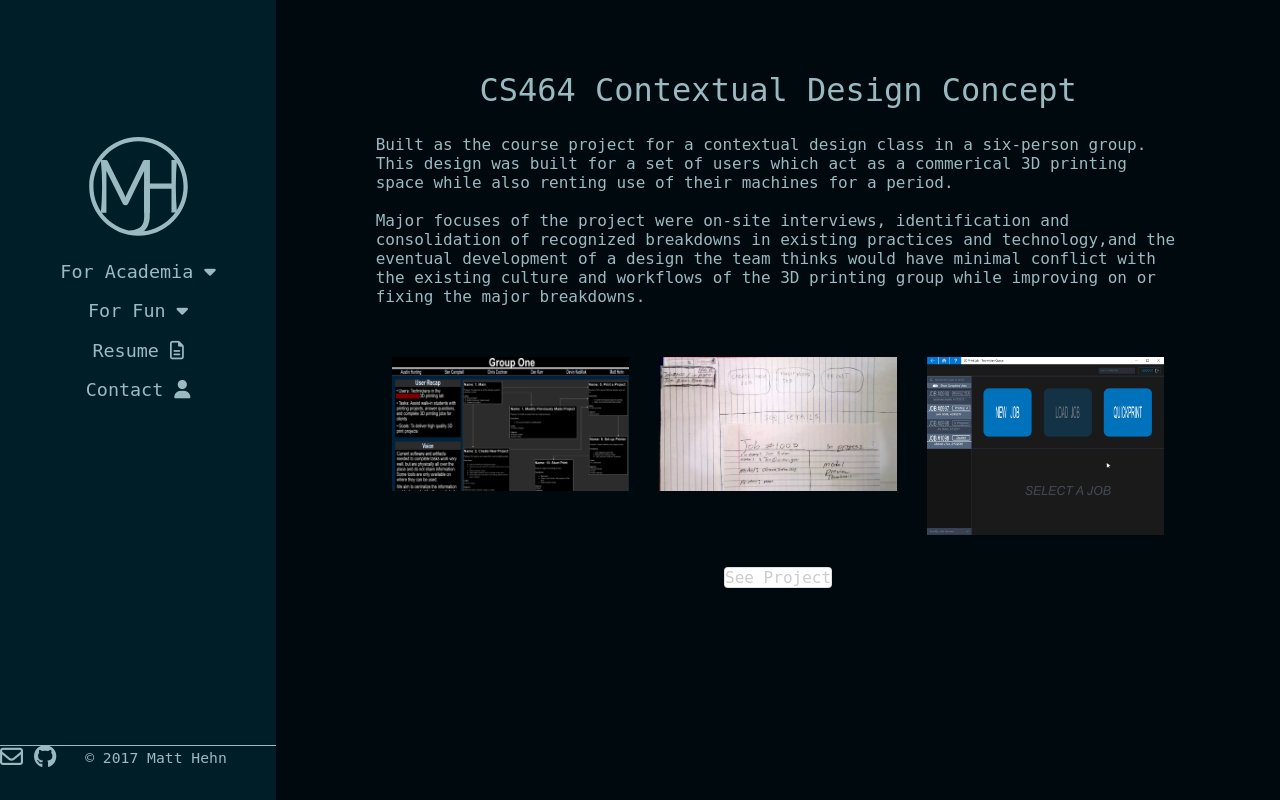
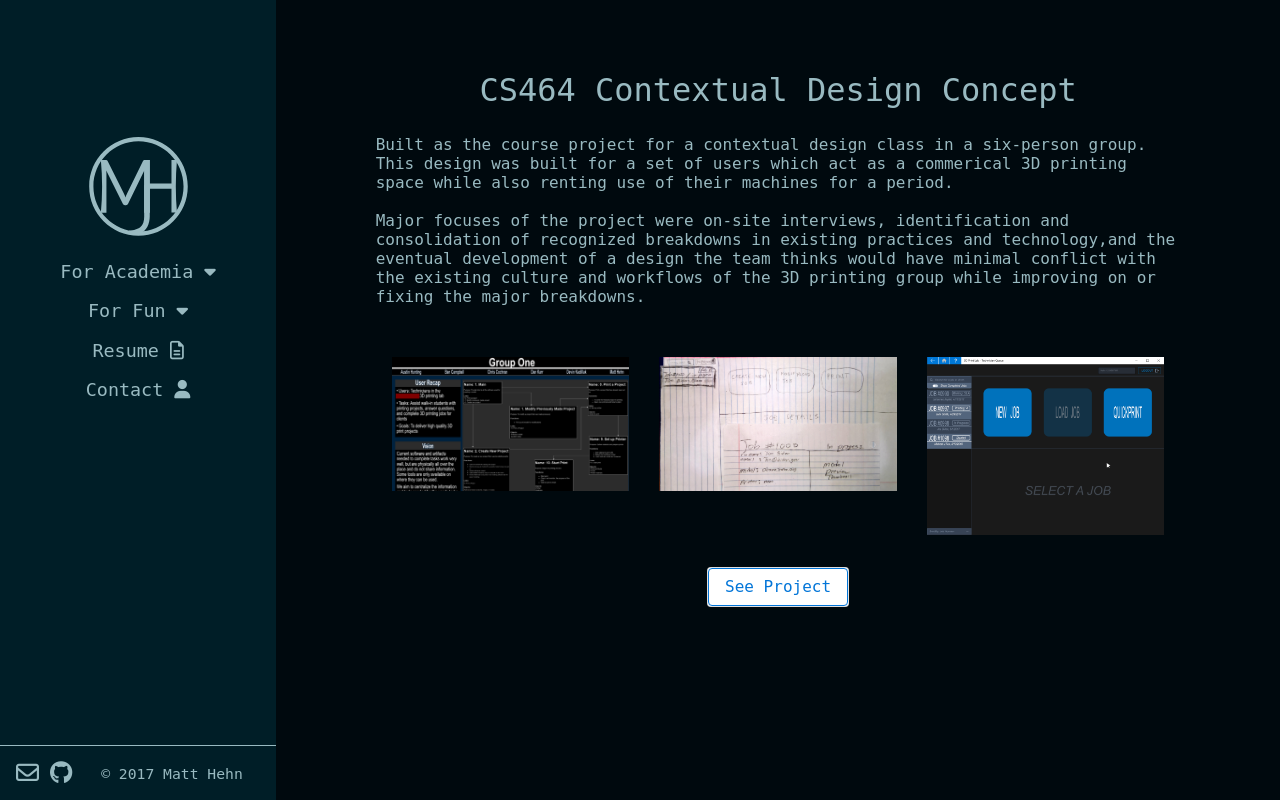
Before and after one commit to mjhehn/website, a PHP site: page /Projects/CS464.php in a window 1280 px wide. Run offline with PHP 8.4, Linux system fonts and the light colour scheme; some libraries are stand-ins or nearby versions; some web fonts are replaced.

Commit message:
or maybe now they're fixed

```diff
--- a/Projects/AdventureGame.php
+++ b/Projects/AdventureGame.php
@@ -28,7 +28,7 @@ include('../common/navBox.php');
 
         <div class="row justify-content-center">
             <div class="card card-inverse">
-                <a class="btn-outline-secondary" role="button" href="https://github.com/mjhehn/CS116AdventureGame">See Source</a>
+                <a class="btn btn-outline-primary" role="button" href="https://github.com/mjhehn/CS116AdventureGame">See Source</a>
             </div>
         </div>
     </div>
--- a/Projects/CS464.php
+++ b/Projects/CS464.php
@@ -29,7 +29,7 @@ include('../common/navBox.php');
 
                 <div class="row justify-content-center">
                     <div class="card card-inverse">
-                        <a class="btn-outline-secondary" role="button" href=" https://github.com/mjhehn/CS464Project/">See Project</a>
+                        <a class="btn btn-outline-primary" role="button" href=" https://github.com/mjhehn/CS464Project/">See Project</a>
                     </div>
                 </div>
             </div>
--- a/Projects/CombatDemo.php
+++ b/Projects/CombatDemo.php
@@ -34,7 +34,7 @@ include('../common/navBox.php');
 
         <div class="row justify-content-center">
             <div class="card card-inverse">
-                <a role="button" class="btn-outline-secondary" href="https://github.com/mjhehn/CombatDemo">See project</a>
+                <a role="button" class="btn btn-outline-primary" href="https://github.com/mjhehn/CombatDemo">See project</a>
             </div>
         </div>
     </div>
--- a/Projects/DungeonCrawler.php
+++ b/Projects/DungeonCrawler.php
@@ -28,7 +28,7 @@ include('../common/navBox.php');
 
         <div class="row justify-content-center">
             <div class="card card-inverse">
-                <a class="btn-outline-secondary" role="button" href="https://github.com/mjhehn/HackathonDungeonCrawler/">See Source</a>
+                <a class="btn btn-outline-primary" role="button" href="https://github.com/mjhehn/HackathonDungeonCrawler/">See Source</a>
             </div>
         </div>
     </div>
--- a/Projects/FatTireVR.php
+++ b/Projects/FatTireVR.php
@@ -25,7 +25,7 @@ include('../common/navBox.php');
 
         <div class="row justify-content-center">
             <div class="card card-inverse">
-                <a role="button" class="btn btn-outline-secondary" href="https://github.com/mjhehn/VRFatTire">See Project</a>
+                <a role="button" class="btn btn-outline-primary" href="https://github.com/mjhehn/VRFatTire">See Project</a>
             </div>
         </div>
 
--- a/assets/css/navBarCommon.css
+++ b/assets/css/navBarCommon.css
@@ -22,9 +22,9 @@
   border-style: solid;
   border-color: #99BAC1;
   border-width: 0.1em 0 0 0;
-  overflow: visible; }
+  overflow: visible;
+  padding: 1rem; }
   .miniFooter:minifooterContent {
-    padding: 1rem;
     margin-left: auto;
     margin-right: auto;
     text-align: center; }
--- a/assets/css/sidebar.css
+++ b/assets/css/sidebar.css
@@ -88,9 +88,9 @@ menu,
   border-style: solid;
   border-color: #99BAC1;
   border-width: 0.1em 0 0 0;
-  overflow: visible; }
+  overflow: visible;
+  padding: 1rem; }
   .miniFooter:minifooterContent {
-    padding: 1rem;
     margin-left: auto;
     margin-right: auto;
     text-align: center; }
--- a/assets/css/slideout.css
+++ b/assets/css/slideout.css
@@ -250,9 +250,9 @@ menu,
   border-style: solid;
   border-color: #99BAC1;
   border-width: 0.1em 0 0 0;
-  overflow: visible; }
+  overflow: visible;
+  padding: 1rem; }
   .miniFooter:minifooterContent {
-    padding: 1rem;
     margin-left: auto;
     margin-right: auto;
     text-align: center; }
--- a/assets/scss/navBarCommon.scss
+++ b/assets/scss/navBarCommon.scss
@@ -27,9 +27,9 @@
     border-color: $fontColor;
     border-width: 0.1em 0 0 0;
     overflow: visible;
+    padding: 1rem;
 
     &:minifooterContent{
-        padding: 1rem;
         margin-left: auto;
         margin-right: auto;
         text-align: center;
```
Also changed, not shown: 1 other file.
